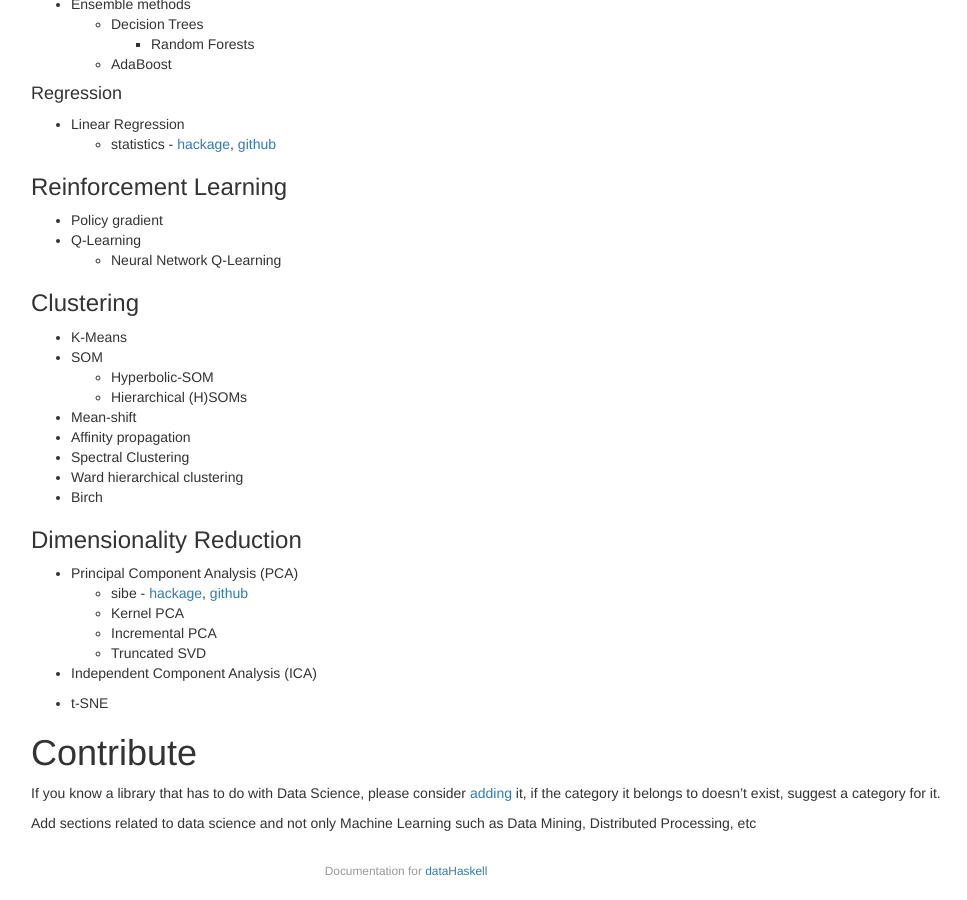
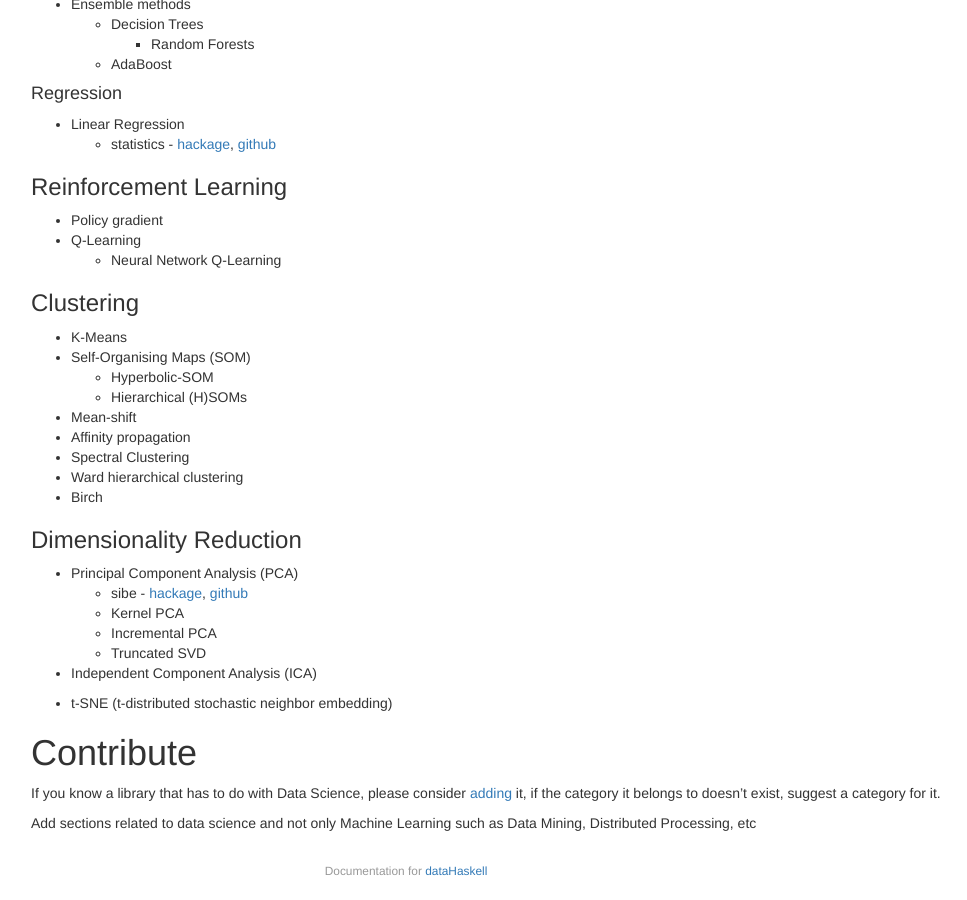
Before and after one commit to DataHaskell/docs, a Jekyll site: the page built from _posts/2016-10-19-current-environment.md, in a window 1280 px wide and 900 px high, scrolled down 719 px. Shown: the whole window, without its empty margins (234-1201 px from the left). Built offline with Jekyll 4.4.1, drawn with Linux system fonts in a browser that asks for light colours.

Commit message:
added long names

```diff
--- a/_posts/2016-10-19-current-environment.md
+++ b/_posts/2016-10-19-current-environment.md
@@ -60,7 +60,7 @@ Machine Learning
 
 ### Clustering
 - K-Means
-- SOM
+- Self-Organising Maps (SOM)
   - Hyperbolic-SOM
   - Hierarchical (H)SOMs
 - Mean-shift
@@ -79,7 +79,7 @@ Machine Learning
 
 - Independent Component Analysis (ICA)
 
-- t-SNE
+- t-SNE (t-distributed stochastic neighbor embedding)
 
 Contribute
 ====
```
